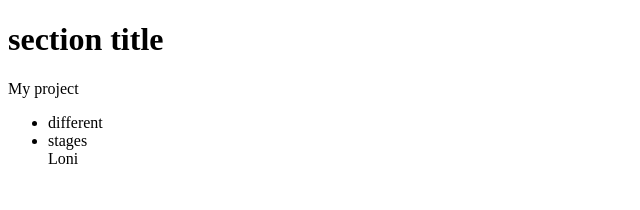
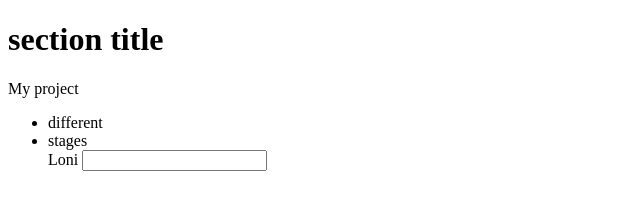
Before and after one commit to crypticbeing/my-project, a plain HTML site: page index.html in a window 1280 px wide. Shown: the whole page, without its empty margins (0-640 px from the left). Drawn offline with Linux system fonts and the light colour scheme.

Commit message:
input change

```diff
--- a/index.html
+++ b/index.html
@@ -13,6 +13,7 @@
         <li>different</li>
         <li>stages</li>
         <label for="text">Loni</label>
+        <input type="text" id="text" /><br /><br />
       </ul>
     </main>
   </body>
```
